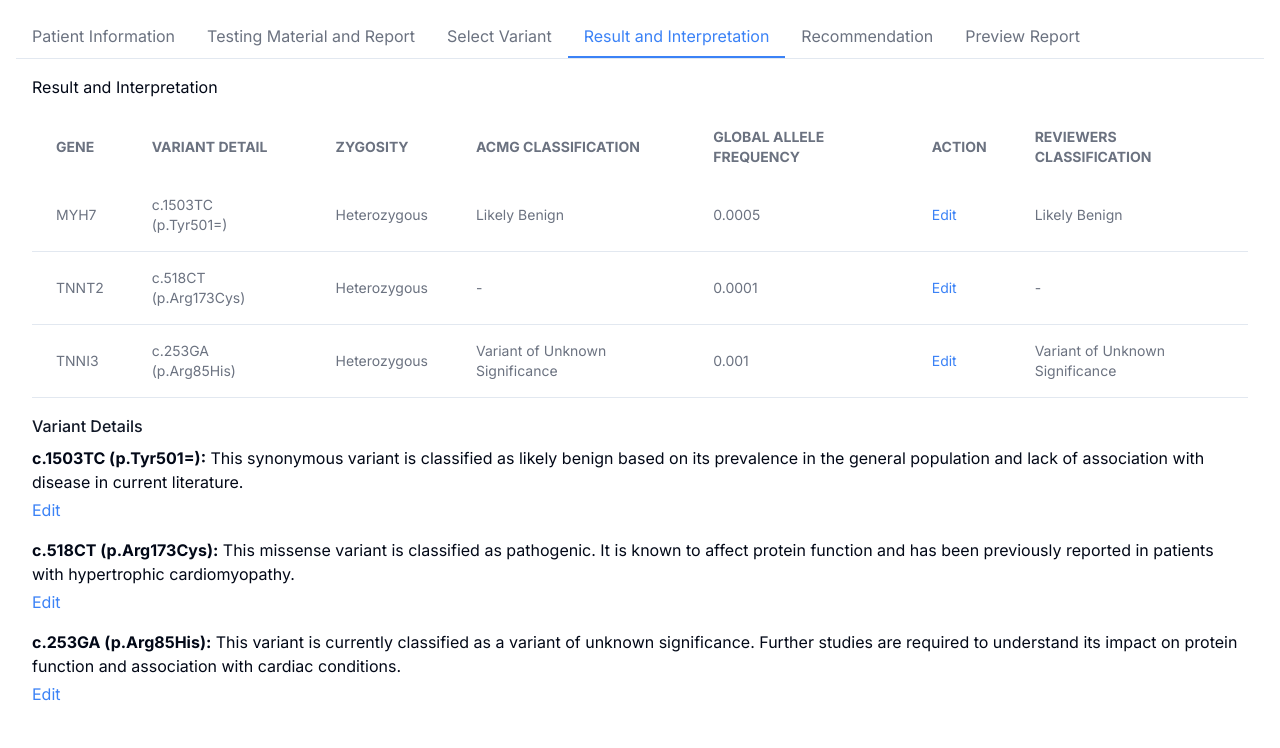
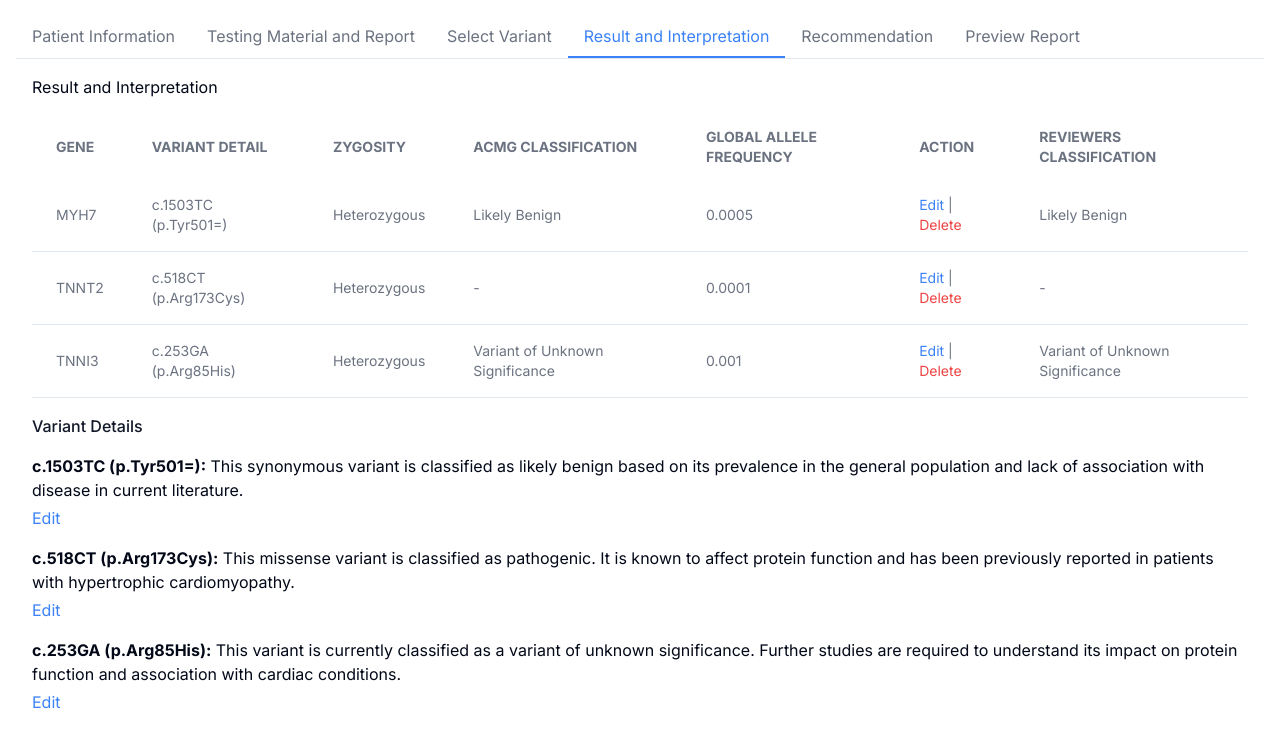
Before and after one commit to Aldhaf/senuna-report, a Next.js app: page / in a window 1280 px wide. Both pictures are taken after a click on the button "Result and Interpretation". Shown: the top 748 px of the page. Built offline with nearby package versions, Linux system fonts and the light colour scheme.

Commit message:
"update result and interpretation can edit and delete"

```diff
--- a/components/ui/Tabs.tsx
+++ b/components/ui/Tabs.tsx
@@ -17,6 +17,16 @@ type PatientInfo = {
   currentDiagnosis: string;
 };
 
+type Variant = {
+  gene: string;
+  variantDetail: string;
+  zygosity: string;
+  acmgClassification: string;
+  globalAlleleFrequency: string;
+  reviewerClassification: string;
+  description: string;
+};
+
 const initialPatientInfo: PatientInfo = {
   fullName: "Andi Saputra",
   sex: "Male",
@@ -25,6 +35,39 @@ const initialPatientInfo: PatientInfo = {
   medicalHistory: "No-Significant History",
   currentDiagnosis: "Type II Diabetes",
 };
+
+const initialVariants: Variant[] = [
+  {
+    gene: "MYH7",
+    variantDetail: "c.1503TC (p.Tyr501=)",
+    zygosity: "Heterozygous",
+    acmgClassification: "Likely Benign",
+    globalAlleleFrequency: "0.0005",
+    reviewerClassification: "Likely Benign",
+    description:
+      "This synonymous variant is classified as likely benign based on its prevalence in the general population and lack of association with disease in current literature.",
+  },
+  {
+    gene: "TNNT2",
+    variantDetail: "c.518CT (p.Arg173Cys)",
+    zygosity: "Heterozygous",
+    acmgClassification: "-",
+    globalAlleleFrequency: "0.0001",
+    reviewerClassification: "-",
+    description:
+      "This missense variant is classified as pathogenic. It is known to affect protein function and has been previously reported in patients with hypertrophic cardiomyopathy.",
+  },
+  {
+    gene: "TNNI3",
+    variantDetail: "c.253GA (p.Arg85His)",
+    zygosity: "Heterozygous",
+    acmgClassification: "Variant of Unknown Significance",
+    globalAlleleFrequency: "0.001",
+    reviewerClassification: "Variant of Unknown Significance",
+    description:
+      "This variant is currently classified as a variant of unknown significance. Further studies are required to understand its impact on protein function and association with cardiac conditions.",
+  },
+];
 
 const EditableRow = ({
   label,
@@ -78,9 +121,25 @@ const Tabs: React.FC = () => {
   const [activeTab, setActiveTab] = useState<string>("patient-info");
   const [patientInfo, setPatientInfo] =
     useState<PatientInfo>(initialPatientInfo);
+  const [variants, setVariants] = useState<Variant[]>(initialVariants);
 
   const handleInfoChange = (key: keyof PatientInfo, value: string) => {
     setPatientInfo((prev) => ({ ...prev, [key]: value }));
+  };
+
+  const handleVariantChange = (
+    index: number,
+    key: keyof Variant,
+    value: string
+  ) => {
+    const updatedVariants = [...variants];
+    updatedVariants[index][key] = value;
+    setVariants(updatedVariants);
+  };
+
+  const handleDeleteVariant = (index: number) => {
+    const updatedVariants = variants.filter((_, i) => i !== index);
+    setVariants(updatedVariants);
   };
 
   const tabs: Tab[] = [
@@ -190,103 +249,153 @@ const Tabs: React.FC = () => {
               </tr>
             </thead>
             <tbody>
-              <tr className="border-b">
-                <td className="px-6 py-4">MYH7</td>
-                <td className="px-6 py-4">c.1503TC (p.Tyr501=)</td>
-                <td className="px-6 py-4">Heterozygous</td>
-                <td className="px-6 py-4">Likely Benign</td>
-                <td className="px-6 py-4">0.0005</td>
-                <td className="px-6 py-4">
-                  <button className="text-blue-500">Edit</button>
-                </td>
-                <td className="px-6 py-4">Likely Benign</td>
-              </tr>
-              <tr className="border-b">
-                <td className="px-6 py-4">TNNT2</td>
-                <td className="px-6 py-4">c.518CT (p.Arg173Cys)</td>
-                <td className="px-6 py-4">Heterozygous</td>
-                <td className="px-6 py-4">-</td>
-                <td className="px-6 py-4">0.0001</td>
-                <td className="px-6 py-4">
-                  <button className="text-blue-500">Edit</button>
-                </td>
-                <td className="px-6 py-4">-</td>
-              </tr>
-              <tr className="border-b">
-                <td className="px-6 py-4">TNNI3</td>
-                <td className="px-6 py-4">c.253GA (p.Arg85His)</td>
-                <td className="px-6 py-4">Heterozygous</td>
-                <td className="px-6 py-4">Variant of Unknown Significance</td>
-                <td className="px-6 py-4">0.001</td>
-                <td className="px-6 py-4">
-                  <button className="text-blue-500">Edit</button>
-                </td>
-                <td className="px-6 py-4">Variant of Unknown Significance</td>
-              </tr>
+              {variants.map((variant, index) => (
+                <tr key={index} className="border-b">
+                  <td className="px-6 py-4">{variant.gene}</td>
+                  <td className="px-6 py-4">{variant.variantDetail}</td>
+                  <td className="px-6 py-4">{variant.zygosity}</td>
+                  <td className="px-6 py-4">{variant.acmgClassification}</td>
+                  <td className="px-6 py-4">{variant.globalAlleleFrequency}</td>
+                  <td className="px-6 py-4">
+                    <button
+                      className="text-blue-500"
+                      onClick={() => {
+                        const newDetail = prompt(
+                          "Enter new variant detail",
+                          variant.variantDetail
+                        );
+                        if (newDetail)
+                          handleVariantChange(
+                            index,
+                            "variantDetail",
+                            newDetail
+                          );
+                      }}
+                    >
+                      Edit
+                    </button>{" "}
+                    |{" "}
+                    <button
+                      className="text-red-500"
+                      onClick={() => handleDeleteVariant(index)}
+                    >
+                      Delete
+                    </button>
+                  </td>
+                  <td className="px-6 py-4">
+                    {variant.reviewerClassification}
+                  </td>
+                </tr>
+              ))}
             </tbody>
           </table>
 
           <div className="mt-4">
-            <h2 className="text-md font-medium text-gray-900">Variant Details</h2>
+            <h2 className="text-md font-medium text-gray-900">
+              Variant Details
+            </h2>
 
-            <div className="mt-2">
-              <p><strong>c.1503TC (p.Tyr501=):</strong> This synonymous variant is classified as likely benign based on its prevalence in the general population and lack of association with disease in current literature.</p>
-              <button className="text-blue-500 mt-1">Edit</button>
-            </div>
-
-            <div className="mt-4">
-              <p><strong>c.518CT (p.Arg173Cys):</strong> This missense variant is classified as pathogenic. It is known to affect protein function and has been previously reported in patients with hypertrophic cardiomyopathy.</p>
-              <button className="text-blue-500 mt-1">Edit</button>
-            </div>
-
-            <div className="mt-4">
-              <p><strong>c.253GA (p.Arg85His):</strong> This variant is currently classified as a variant of unknown significance. Further studies are required to understand its impact on protein function and association with cardiac conditions.</p>
-              <button className="text-blue-500 mt-1">Edit</button>
-            </div>
+            {variants.map((variant, index) => (
+              <div key={index} className="mt-4">
+                <p>
+                  <strong>{variant.variantDetail}:</strong>{" "}
+                  {variant.description}
+                </p>
+                <button
+                  className="text-blue-500 mt-1"
+                  onClick={() => {
+                    const newDescription = prompt(
+                      "Enter new description",
+                      variant.description
+                    );
+                    if (newDescription)
+                      handleVariantChange(index, "description", newDescription);
+                  }}
+                >
+                  Edit
+                </button>
+              </div>
+            ))}
           </div>
         </div>
       ),
     },
-
     {
       id: "recommendation",
       label: "Recommendation",
       content: (
         <div>
           <h1 className="text-lg font-medium text-gray-900">Recommendation</h1>
-          <p className="text-sm text-gray-500">This info will be displayed on the report</p>
+          <p className="text-sm text-gray-500">
+            This info will be displayed on the report
+          </p>
           <button className="text-blue-500 mt-1">Edit</button>
 
           <ul className="list-disc ml-6 mt-4 text-gray-700">
-            <li>Follow-up genetic counseling is recommended to discuss the implications of the detected pathogenic and uncertain variants.</li>
-            <li>Family screening may be advised for the pathogenic variant identified in TNNT2.</li>
+            <li>
+              Follow-up genetic counseling is recommended to discuss the
+              implications of the detected pathogenic and uncertain variants.
+            </li>
+            <li>
+              Family screening may be advised for the pathogenic variant
+              identified in TNNT2.
+            </li>
           </ul>
 
           <div className="mt-6">
-            <h2 className="text-md font-medium text-gray-900">Genetics Counselor's Note</h2>
-            <p className="text-sm text-gray-500">This info will be displayed on report</p>
+            <h2 className="text-md font-medium text-gray-900">
+              Genetics Counselor's Note
+            </h2>
+            <p className="text-sm text-gray-500">
+              This info will be displayed on report
+            </p>
             <button className="text-blue-500 mt-1">Edit</button>
 
             <ul className="list-disc ml-6 mt-4 text-gray-700">
-              <li><strong>MYH7 Variant:</strong> Given the benign nature of the MYH7 variant, no immediate clinical action is required. However, it's important to note that genetic factors are just one aspect of disease risk.</li>
-              <li><strong>TNNT2 Variant:</strong> The identification of the pathogenic variant in TNNT2 suggests a significant risk for hypertrophic cardiomyopathy. It is strongly recommended that the patient engage in a detailed discussion with a cardiologist. Screening of first-degree relatives may also be considered.</li>
-              <li><strong>TNNI3 Variant:</strong> The uncertainty associated with the TNNI3 variant warrants cautious interpretation. We recommend periodic review of the scientific literature and potential re-evaluation of this variant's clinical significance as new data emerge.</li>
+              <li>
+                <strong>MYH7 Variant:</strong> Given the benign nature of the
+                MYH7 variant, no immediate clinical action is required. However,
+                it's important to note that genetic factors are just one aspect
+                of disease risk.
+              </li>
+              <li>
+                <strong>TNNT2 Variant:</strong> The identification of the
+                pathogenic variant in TNNT2 suggests a significant risk for
+                hypertrophic cardiomyopathy. It is strongly recommended that the
+                patient engage in a detailed discussion with a cardiologist.
+                Screening of first-degree relatives may also be considered.
+              </li>
+              <li>
+                <strong>TNNI3 Variant:</strong> The uncertainty associated with
+                the TNNI3 variant warrants cautious interpretation. We recommend
+                periodic review of the scientific literature and potential
+                re-evaluation of this variant's clinical significance as new
+                data emerge.
+              </li>
             </ul>
           </div>
 
           <div className="mt-6">
             <h2 className="text-md font-medium text-gray-900">Conclusion</h2>
-            <p className="text-sm text-gray-500">This info will be displayed on report</p>
+            <p className="text-sm text-gray-500">
+              This info will be displayed on report
+            </p>
             <button className="text-blue-500 mt-1">Edit</button>
 
             <ul className="list-disc ml-6 mt-4 text-gray-700">
-              <li>This report reflects the findings based on the genetic testing performed with the current known scientific literature and available databases. Variants are classified according to the American College of Medical Genetics and Genomics (ACMG) guidelines. Changes in the classification of these variants may occur as new information becomes available.</li>
+              <li>
+                This report reflects the findings based on the genetic testing
+                performed with the current known scientific literature and
+                available databases. Variants are classified according to the
+                American College of Medical Genetics and Genomics (ACMG)
+                guidelines. Changes in the classification of these variants may
+                occur as new information becomes available.
+              </li>
             </ul>
           </div>
         </div>
       ),
     },
-
     {
       id: "preview-report",
       label: "Preview Report",
```
